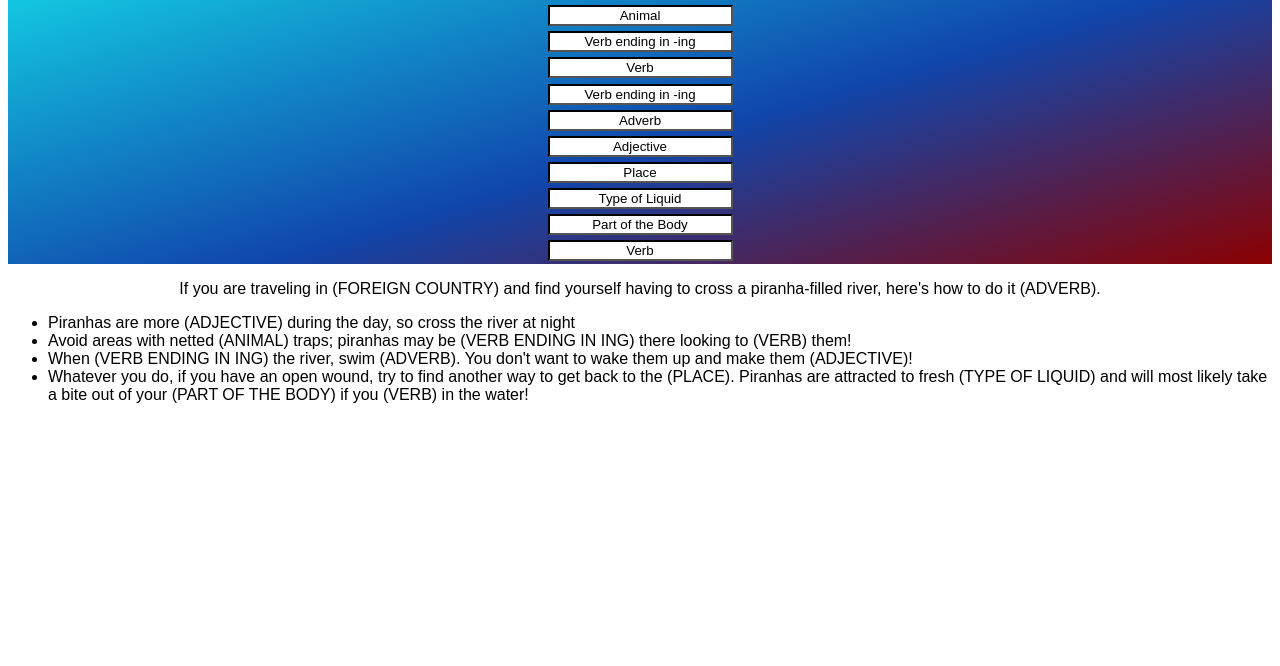
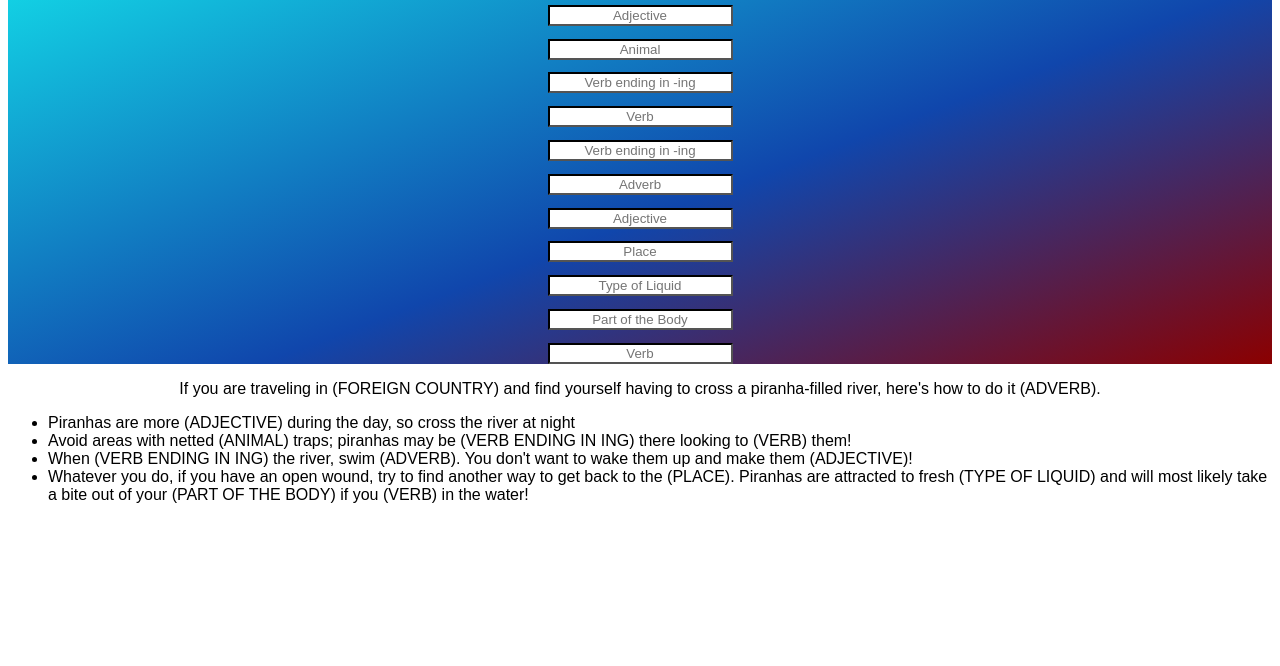
Before and after one commit to sachsd-stack/madLibs, a plain HTML site: page index.html in a window 1280 px wide. Shown: the part 134-800 px from the top of the page. Drawn offline with Linux system fonts and the light colour scheme; a web font is replaced by a local one.

Commit message:
MadLibs with Grid Column

```diff
--- a/index.html
+++ b/index.html
@@ -1,5 +1,5 @@
 <!DOCTYPE html>
-<link rel="stylesheet" type="text/css" href="style.css">
+<link rel="stylesheet" type="text/css" href="./style.css">
 <link href="https://fonts.googleapis.com/css2?family=Allerta+Stencil&display=swap" rel="stylesheet">
 <html lang="en">
 <head>
--- a/style.css
+++ b/style.css
@@ -9,9 +9,15 @@ h1 {
     text-align:center;
 }
 
+form {
+    display: grid;
+    grid-template-columns: 100%;
+    grid-gap:1vw;
+    margin-top:1vw;
+}
+
 input {
     text-align:center;
-    margin:0.2vw 20vw;
     border-color:black;
 }
 
@@ -26,7 +32,3 @@ p {
 p, li{
     font-family: 'Allerta Stencil', sans-serif;
 }
-
-::placeholder {
-    color:black;
-}
```
